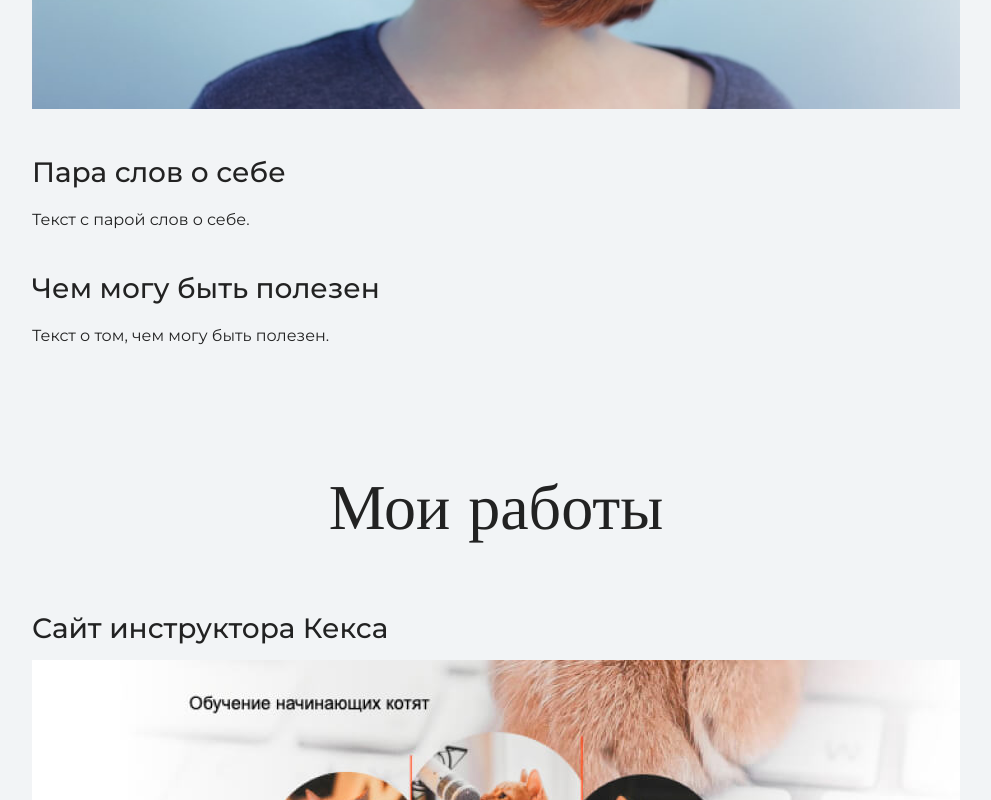
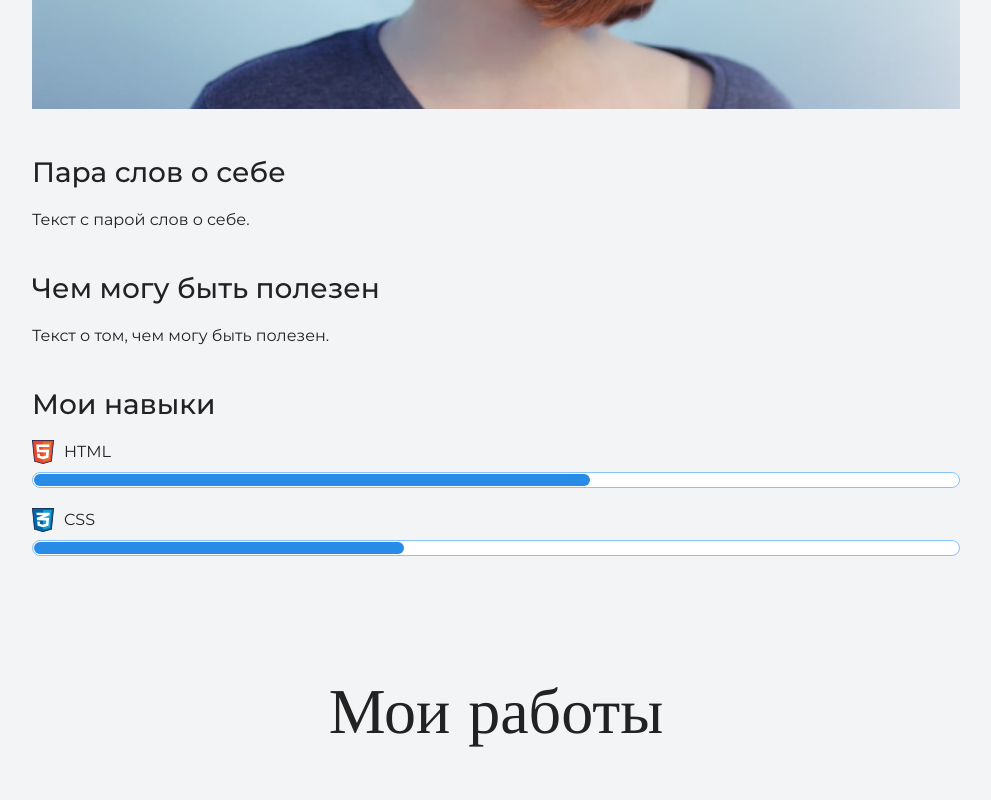
Before and after one commit to V1ceR0y/-, a plain HTML site: page index.html in a window 1280 px wide. Shown: the part 1599-2399 px from the top of the page, without its empty margins (144-1135 px from the left). Drawn offline with nearby package versions, Linux system fonts and the light colour scheme.

Commit message:
Add files via upload

```diff
--- a/index.html
+++ b/index.html
@@ -17,7 +17,7 @@
 
     <section class="hero-image">
     	<div class="container">
-      <h1 class="heading">Неопознанный Енот</h1>
+      <h1 class="heading">Боровец Дмитрий Андреевич</h1>
       <p>Junior верстальщик</p>
       	</div>
     </section>
@@ -33,6 +33,15 @@
       <h3>Чем могу быть полезен</h3>
       <p>Текст о том, чем могу быть полезен.</p>
       	</div>
+      		<div class="container">
+		  <h3>Мои навыки</h3>
+		  <dl class="skills-list">
+		    <dt class="skill-html">HTML</dt>
+		    <dd class="level"><div style="width: 60%;">60%</div></dd>
+		    <dt class="skill-css">CSS</dt>
+		    <dd class="level"><div style="width: 40%;">40%</div></dd>
+		  </dl>
+			</div>
     </section>
 
     <section class="portfolio">
```
